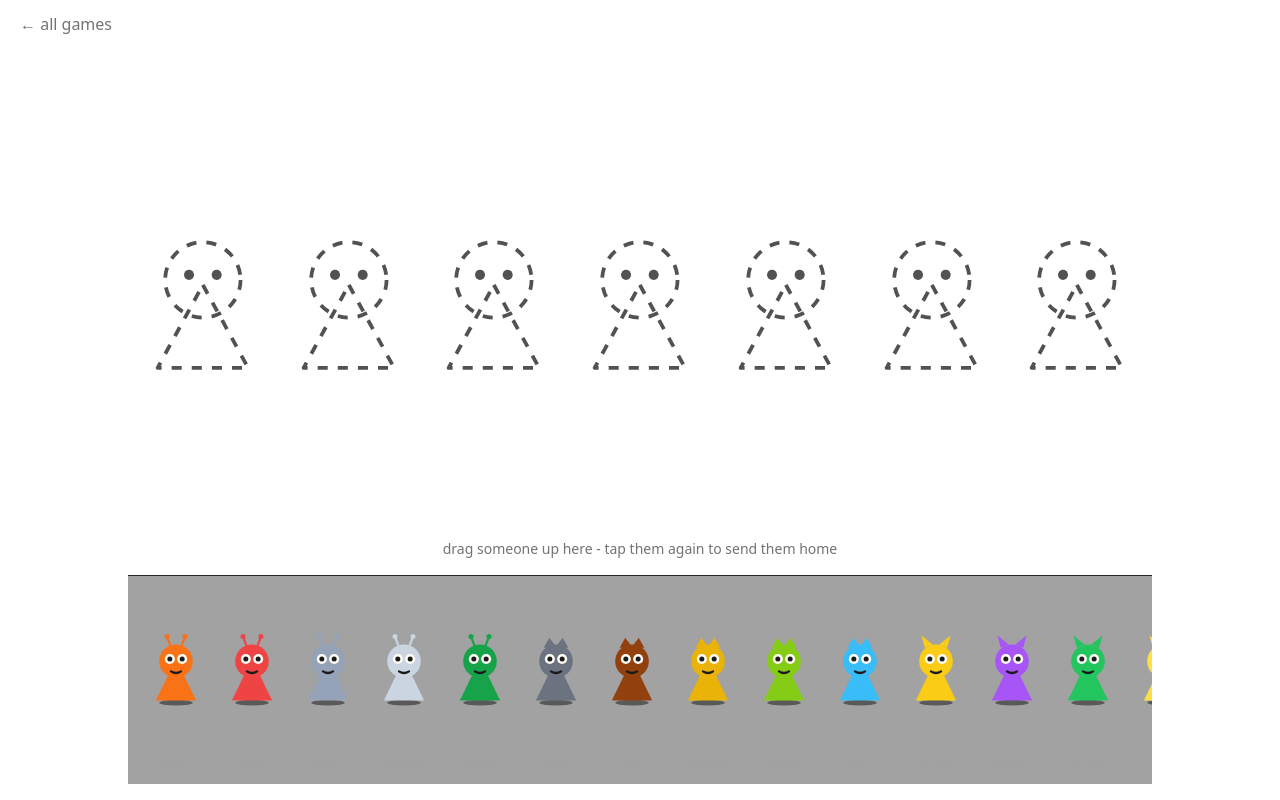
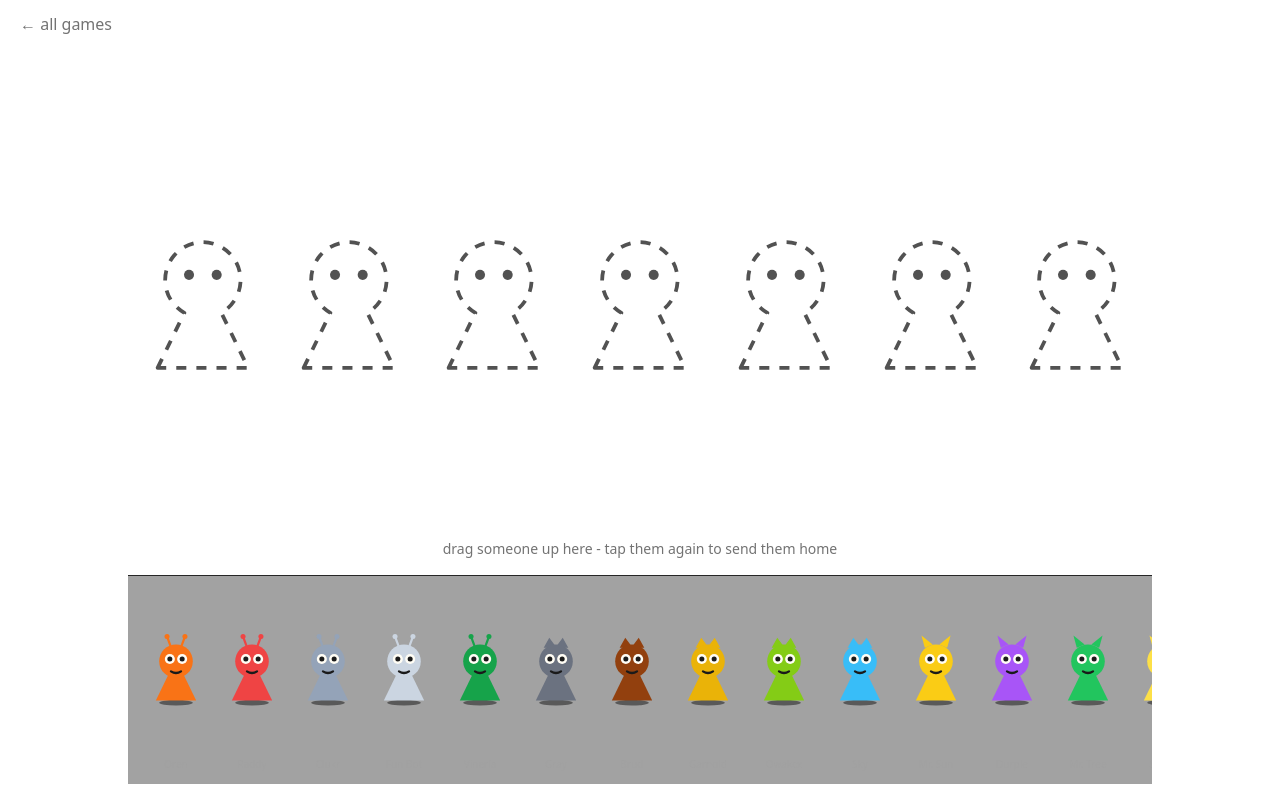
Before and after one commit to vreshch/kids-games, a Next.js app: page /spranki in a window 1280 px wide. Built offline with nearby package versions, Linux system fonts and the light colour scheme.

Commit message:
fix: placeholder traces the character silhouette
Head and body were two dashed shapes crossing each other; now one outline follows the whole character.

```diff
--- a/src/components/sprunki-character.tsx
+++ b/src/components/sprunki-character.tsx
@@ -61,10 +61,15 @@ export function SprunkiCharacter({
 export function EmptySlot() {
   return (
     <svg viewBox="0 0 100 130" className="h-full w-full" aria-hidden="true">
-      <g fill="none" stroke="#525252" strokeWidth={3} strokeDasharray="8 8" strokeLinejoin="round">
-        <path d="M 50 52 L 86 118 L 14 118 Z" />
-        <circle cx={50} cy={48} r={30} />
-      </g>
+      {/* One outline around head and body, so the dashes trace the character, not two shapes. */}
+      <path
+        d="M 14 118 L 35.3 74.2 A 30 30 0 1 1 64.7 74.2 L 86 118 Z"
+        fill="none"
+        stroke="#525252"
+        strokeWidth={3}
+        strokeDasharray="8 8"
+        strokeLinejoin="round"
+      />
       <circle cx={39} cy={44} r={4} fill="#525252" />
       <circle cx={61} cy={44} r={4} fill="#525252" />
     </svg>
```
